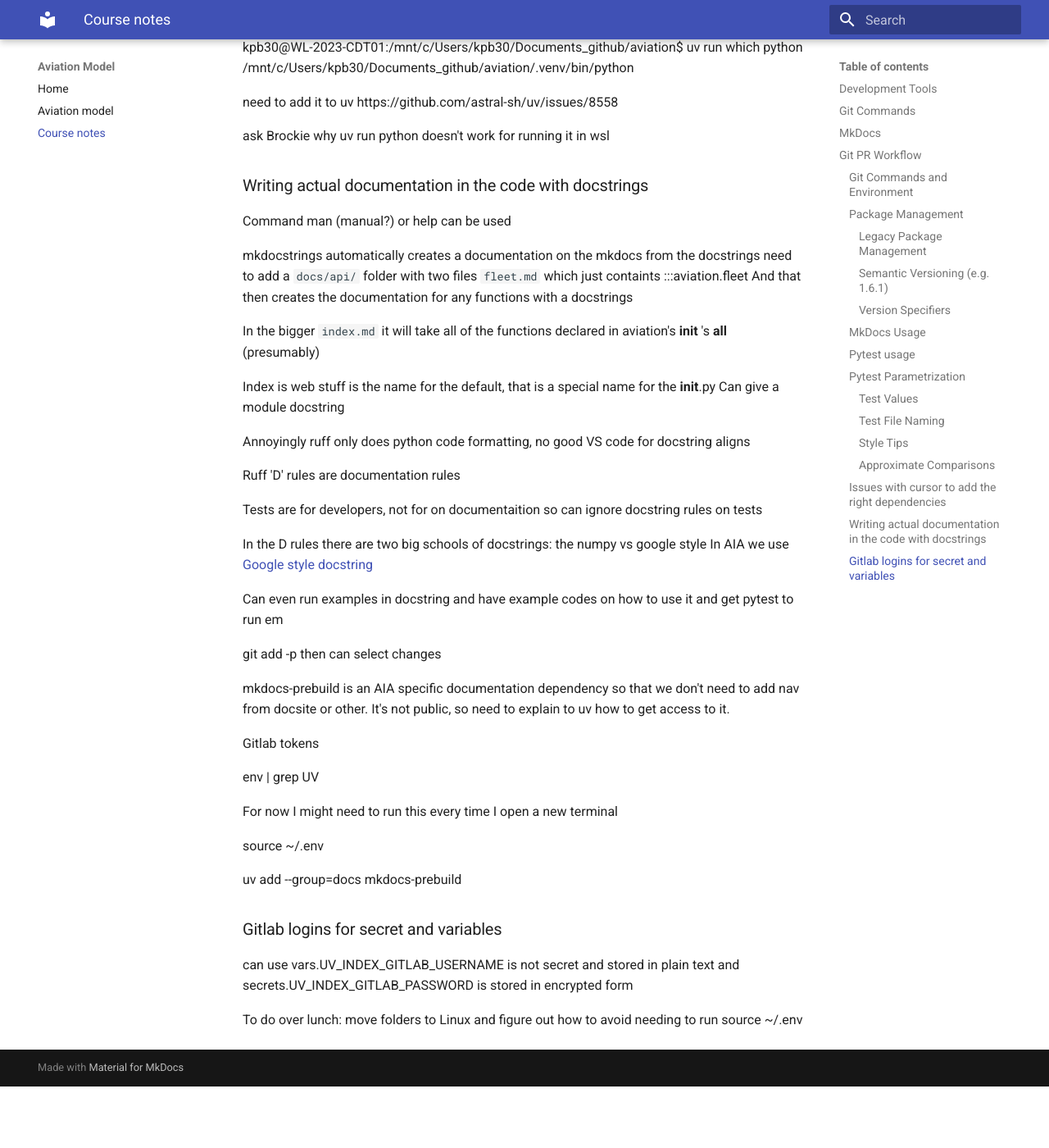
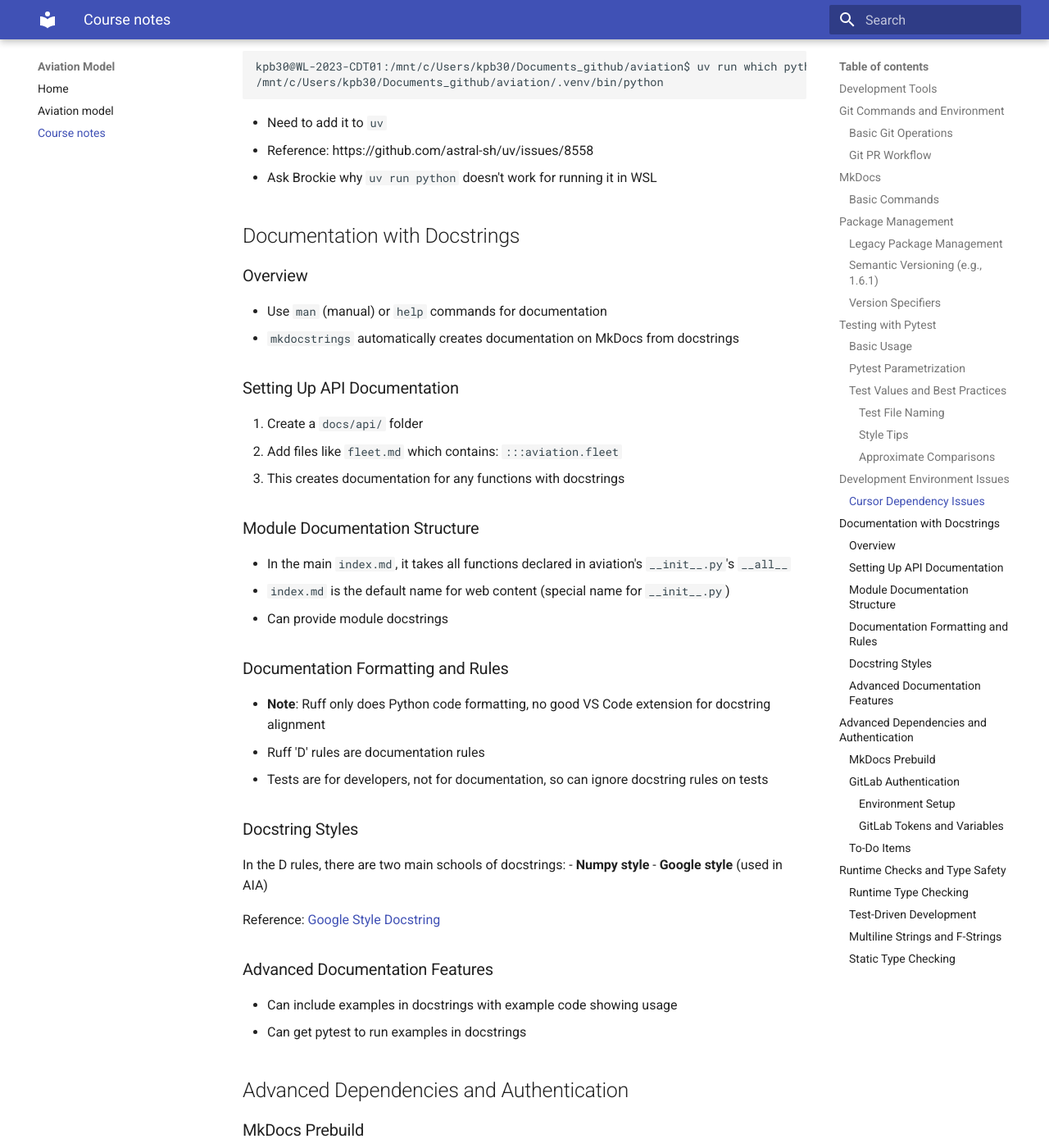
Before and after one commit to kilianbra/aviation, an MkDocs documentation site: the page built from docs/course_notes.md, in a window 1280 px wide and 1400 px high, scrolled down 2765 px. Shown: the whole window at 82% size. Built offline with MkDocs 1.6.1 and Material for MkDocs 9.7.7, drawn with Linux system fonts in a browser that asks for light colours; before the commit the page ends 4090 px from its top, so only the background shows below that; some of the changed text lies outside the part shown.

````diff
--- a/docs/course_notes.md
+++ b/docs/course_notes.md
@@ -8,56 +8,53 @@
 - Use of virtual environments (`venv`) is worth it!
 - `source` is the bash utility that allows us to run files
 
-## Git Commands
+## Git Commands and Environment
 
-- Don't want to have git environment to be on the same
-- Create new branch: `git switch -c BRANCH-NAME-HERE-REPLACE`
-- Create empty file: `touch FILENAME` creates a file with that name
-
-## MkDocs
-
-- View all options: `mkdocs --help` or `mkdocs serve --help`
-- Stop server: Control+C (Windows and Linux)
-- `mkdocs.yml` is there for us to specify config for mkdocs
-
-## Git PR Workflow
-
-For a new PR push a local branch that doesn't have a PR to this to upstream tracking:
-
-### Git Commands and Environment
+### Basic Git Operations
 
 - Keep Git environments separate for different projects
 - Create new branch: `git switch -c <branch-name>`
 - Create empty file: `touch <filename>`
 - Push new branch upstream: `git push -u origin <branch-name>`
 
-### Package Management
+### Git PR Workflow
 
-#### Legacy Package Management
+For a new PR, push a local branch that doesn't have a PR to upstream tracking.
+
+**Additional Git Tips:**
+- Use `git add -p` to select changes interactively
+
+## MkDocs
+
+### Basic Commands
+
+- View all options: `mkdocs --help` or `mkdocs serve --help`
+- Stop server: `Ctrl+C` (Windows and Linux)
+- Configuration file: `mkdocs.yml` specifies MkDocs settings
+
+## Package Management
+
+### Legacy Package Management
 
 - `requirements.txt` was traditionally used to specify dependencies
 - Installed via `pip install -r requirements.txt`
 - Now replaced by modern tools like `uv`
 
-#### Semantic Versioning (e.g. 1.6.1)
+### Semantic Versioning (e.g., 1.6.1)
 
 - **Patch number** (last digit): Bug fixes and security updates that shouldn't break code
 - **Minor version** (middle digit): New features and functionality
 - **Major version** (first digit): Breaking changes
 
-#### Version Specifiers
+### Version Specifiers
 
 - Exact version: `mkdocs==1.6.1`
 - Version range: `mkdocs>=1.6.1,<2` (pip selects newest compatible version)
 - Dependencies between packages can cause version conflicts
 
-### MkDocs Usage
+## Testing with Pytest
 
-- View all options: `mkdocs --help` or `mkdocs serve --help`
-- Stop server: `Ctrl+C` (Windows and Linux)
-- Configuration file: `mkdocs.yml` specifies MkDocs settings
-
-### Pytest usage
+### Basic Usage
 
 Run tests with pytest:
 
@@ -75,7 +72,7 @@
   ```
 - `@pytest.mark.parametrize` allows multiple test cases
 
-#### Test Values
+### Test Values and Best Practices
 
 - Can use specific pre-calculated values
 - Or run function once to determine expected values
@@ -101,60 +98,127 @@
 
 - `pytest.approx` supports two types of tolerances:
   - Absolute tolerance (fixed number)
-  - Relative tolerance (percentage of value, e.g. 10%)
+  - Relative tolerance (percentage of value, e.g., 10%)
 
-### Issues with cursor to add the right dependencies
+## Development Environment Issues
 
+### Cursor Dependency Issues
+
+There are issues with Cursor when adding the right dependencies:
+
+```bash
 kpb30@WL-2023-CDT01:/mnt/c/Users/kpb30/Documents_github/aviation$ uv run which python
 /mnt/c/Users/kpb30/Documents_github/aviation/.venv/bin/python
+```
 
-need to add it to uv
-https://github.com/astral-sh/uv/issues/8558
+- Need to add it to `uv`
+- Reference: https://github.com/astral-sh/uv/issues/8558
+- Ask Brockie why `uv run python` doesn't work for running it in WSL
 
-ask Brockie why uv run python doesn't work for running it in wsl
+## Documentation with Docstrings
 
-### Writing actual documentation in the code with docstrings
+### Overview
 
-Command man (manual?) or help can be used
+- Use `man` (manual) or `help` commands for documentation
+- `mkdocstrings` automatically creates documentation on MkDocs from docstrings
 
-mkdocstrings automatically creates a documentation on the mkdocs from the docstrings
-need to add a `docs/api/` folder with two files `fleet.md` which just containts :::aviation.fleet
-And that then creates the documentation for any functions with a docstrings
+### Setting Up API Documentation
 
-In the bigger `index.md` it will take all of the functions declared in aviation's **init** 's **all** (presumably)
+1. Create a `docs/api/` folder
+2. Add files like `fleet.md` which contains: `:::aviation.fleet`
+3. This creates documentation for any functions with docstrings
 
-Index is web stuff is the name for the default, that is a special name for the **init**.py
-Can give a module docstring
+### Module Documentation Structure
 
-Annoyingly ruff only does python code formatting, no good VS code for docstring aligns
+- In the main `index.md`, it takes all functions declared in aviation's `__init__.py`'s `__all__`
+- `index.md` is the default name for web content (special name for `__init__.py`)
+- Can provide module docstrings
 
-Ruff 'D' rules are documentation rules
+### Documentation Formatting and Rules
 
-Tests are for developers, not for on documentaition
-so can ignore docstring rules on tests
+- **Note**: Ruff only does Python code formatting, no good VS Code extension for docstring alignment
+- Ruff 'D' rules are documentation rules
+- Tests are for developers, not for documentation, so can ignore docstring rules on tests
 
-In the D rules there are two big schools of docstrings: the numpy vs google style
-In AIA we use [Google style docstring](https://sphinxcontrib-napoleon.readthedocs.io/en/latest/example_google.html)
+### Docstring Styles
 
-Can even run examples in docstring and have example codes on how to use it and get pytest to run em
+In the D rules, there are two main schools of docstrings:
+- **Numpy style**
+- **Google style** (used in AIA)
 
-git add -p then can select changes
+Reference: [Google Style Docstring](https://sphinxcontrib-napoleon.readthedocs.io/en/latest/example_google.html)
 
-mkdocs-prebuild is an AIA specific documentation dependency so that we don't need to add nav from docsite or other. It's not public, so need to explain to uv how to get access to it.
+### Advanced Documentation Features
 
-Gitlab tokens
+- Can include examples in docstrings with example code showing usage
+- Can get pytest to run examples in docstrings
 
+## Advanced Dependencies and Authentication
+
+### MkDocs Prebuild
+
+- `mkdocs-prebuild` is an AIA-specific documentation dependency
+- Eliminates need to manually add navigation from docsite
+- Not public, so need to configure `uv` for access
+
+### GitLab Authentication
+
+#### Environment Setup
+
+Check current environment variables:
+```bash
 env | grep UV
+```
 
-For now I might need to run this every time I open a new terminal
+For now, might need to run this every time opening a new terminal:
+```bash
+source ~/.env
+```
 
-source ~/.env
+Add the dependency:
+```bash
+uv add --group=docs mkdocs-prebuild
+```
 
-uv add --group=docs mkdocs-prebuild
+#### GitLab Tokens and Variables
 
-### Gitlab logins for secret and variables
+- **Variables** (`vars.UV_INDEX_GITLAB_USERNAME`): Not secret, stored in plain text
+- **Secrets** (`secrets.UV_INDEX_GITLAB_PASSWORD`): Stored in encrypted form
 
-can use vars.UV_INDEX_GITLAB_USERNAME is not secret and stored in plain text
-and secrets.UV_INDEX_GITLAB_PASSWORD is stored in encrypted form
+### To-Do Items
 
-To do over lunch: move folders to Linux and figure out how to avoid needing to run source ~/.env
+**Lunch break task**: Move folders to Linux and figure out how to avoid needing to run `source ~/.env`
+
+## Runtime Checks and Type Safety
+
+### Runtime Type Checking
+
+Example scenario: What if someone tries to use functions with wrong input types?
+
+### Test-Driven Development
+
+Write tests first, then make changes to codebase to pass tests:
+
+```python
+with pytest.raises(TypeError, match="Argument `passengers_per_year` passed to `passengers_per_day` function must be an instance of <class 'float'>"):
+    passengers_per_day("365_000_000.0", 365.0)
+```
+
+### Multiline Strings and F-Strings
+
+- Can create multiline strings using parentheses
+- F-strings are available for string formatting
+- `isinstance` checks can get very long and verbose for testing
+- Some libraries simplify this, but code checks at runtime anyway
+
+### Static Type Checking
+
+- Can perform ahead-of-time type checking using static analysis
+- Similar to linting, but focuses on code correctness
+- Use `mypy` as a static type checker for Python
+- **PEP 484** allows function type specification:
+
+```python
+def greeting(name: str) -> str:
+    return 'Hello' + name
+```
````
Also changed, not shown: 4 other files.
